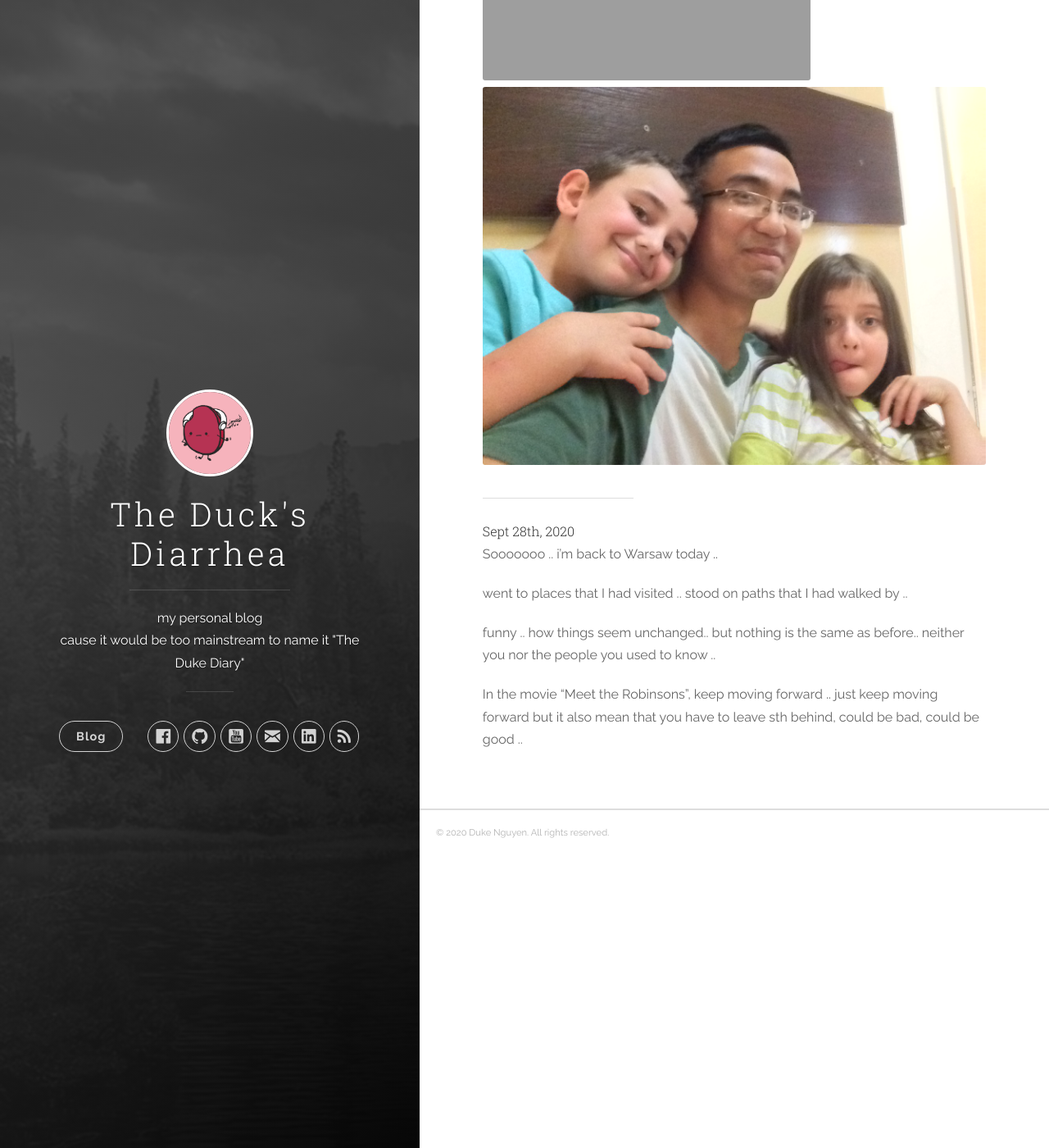
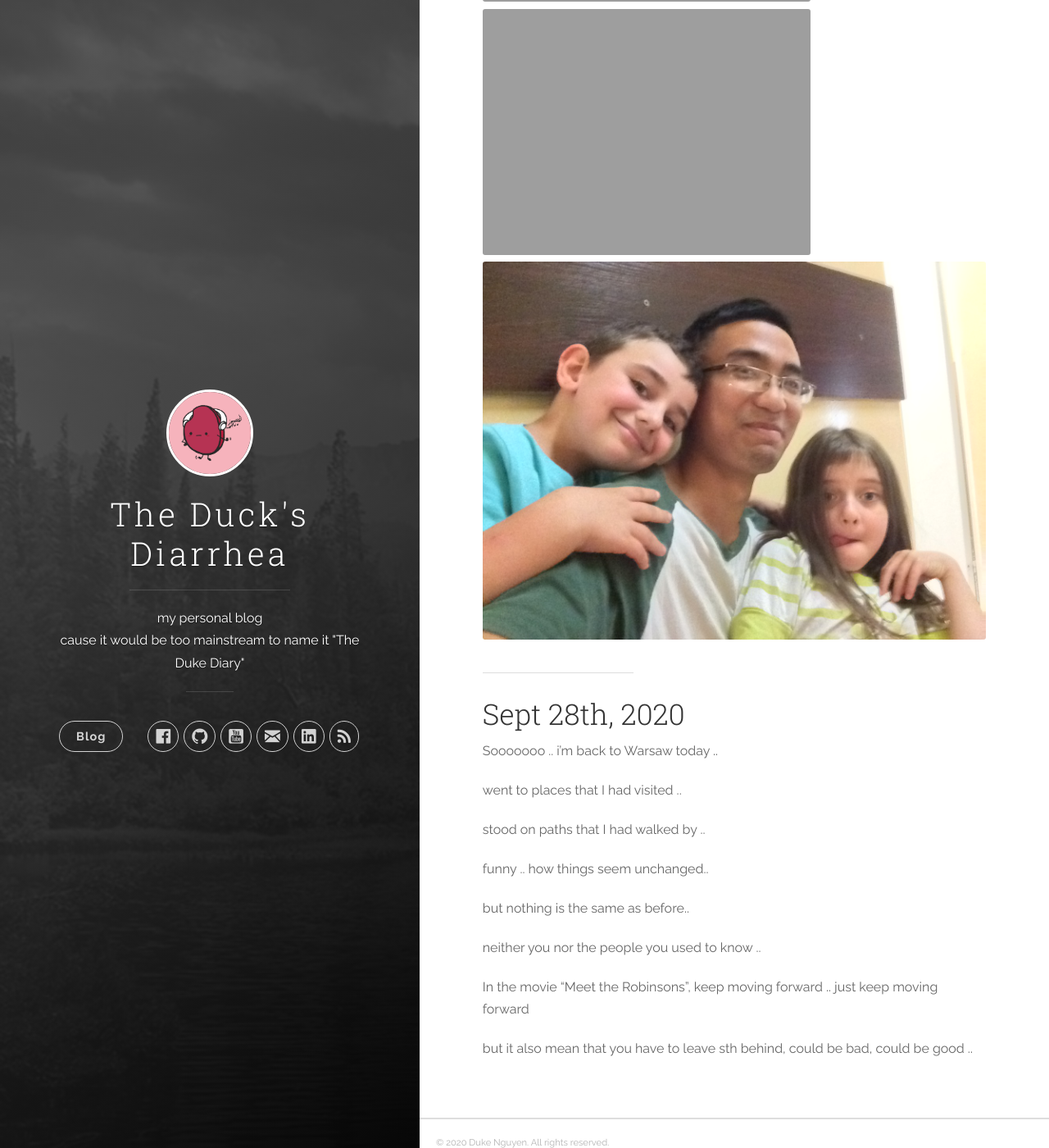
Before and after one commit to duken72/duken72.github.io, a Jekyll site: the page built from _posts/2016-08-24-poland.markdown, in a window 1280 px wide and 1400 px high, scrolled down 2406 px. Shown: the whole window at 82% size. Built offline with Jekyll 4.4.1, drawn with Linux system fonts in a browser that asks for light colours; nearby versions of some CDN libraries; some of the changed text lies outside the part shown.

```diff
--- a/_posts/2016-08-24-poland.markdown
+++ b/_posts/2016-08-24-poland.markdown
@@ -20,7 +27,8 @@ Everything is intriguing to me, how I was mind-fucked the third day, how the fir
 
 Anywho, don’t ask me to show you pictures of Poland, Berlin or Oslo and describe it to you cause I don’t want to, when you can easily find it on the internet, and .. secondly, I’m not that good of a photographer and I’m really suck at literature ;)
 
-##### Anyway .. to the main point..
+
+## Anyway .. to the main point..
 
 I cannot taste the Polish tradition food for you or show you pictures, I cannot describe the feeling when you breathe in the fresh air or feel the sunlight shining down your skin, I cannot tell you how it feels like when you can sense the beating heart of a kid when she hugging your hand so tight into her chest..
 
@@ -29,25 +37,32 @@ There are scenes that no camera can capture, taste and feeling that no words can
 The world out there is beautiful, not perfect, but interesting, no, exciting.
 All the fun is out there when you are sitting down here. If you really want to know, seriously if you really really want to see the world, let me tell you something
 
-##### There are simply places that you just have to be, things that you just have to do BY YOURSELF.
 
-![friends]({{ site.url }}/assets/poland/5.JPG)
+## There are simply places that you just have to be, things that you just have to do BY YOURSELF.
+
+![friends]({{ site.url }}/assets/poland/5.jpg)
 ![class_1]({{ site.url }}/assets/poland/2.JPG)
 ![class_2]({{ site.url }}/assets/poland/4.JPG)
 ![class_3]({{ site.url }}/assets/poland/1.JPG)
 ![Thiagos and Suzia]({{ site.url }}/assets/poland/3.JPG)
 
+
 -------
-##### Sept 28th, 2020
+## Sept 28th, 2020
 
 Sooooooo .. i'm back to Warsaw today ..
 
 went to places that I had visited ..
+
 stood on paths that I had walked by ..
 
+
 funny .. how things seem unchanged..
+
 but nothing is the same as before..
+
 neither you nor the people you used to know ..
 
 In the movie "Meet the Robinsons", keep moving forward .. just keep moving forward
+
 but it also mean that you have to leave sth behind, could be bad, could be good ..
```
Also changed, not shown: other parts of _posts/2016-08-24-poland.markdown (+9 -2 lines).
